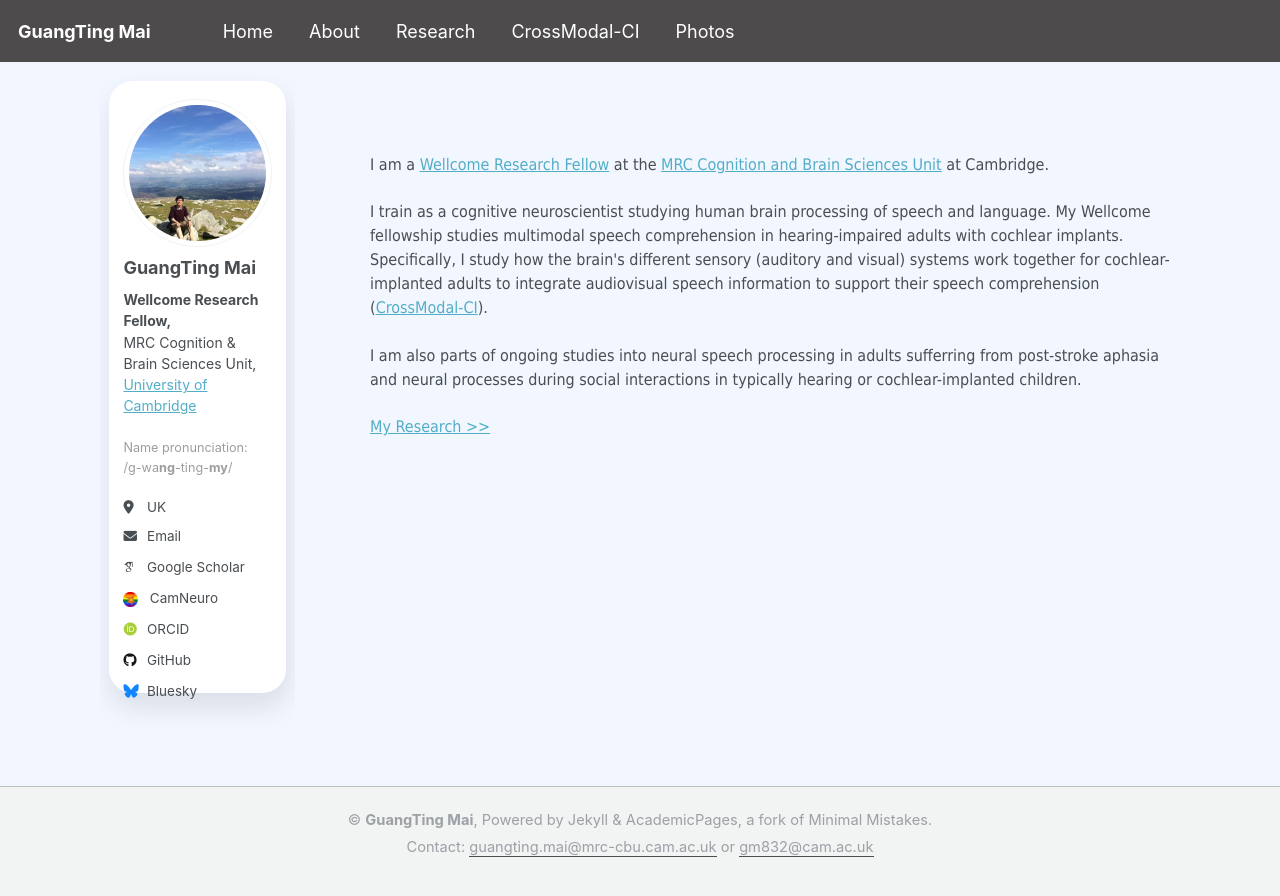
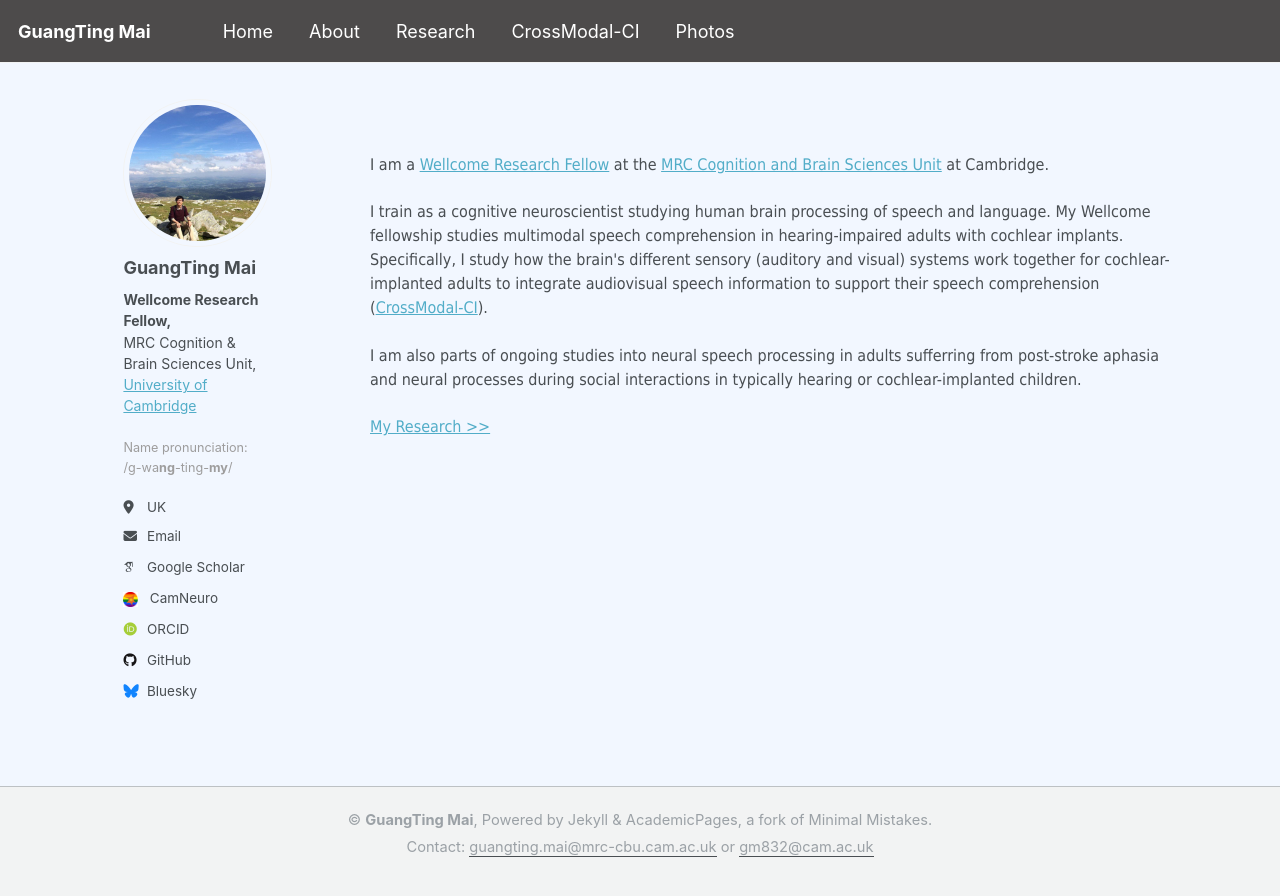
Before and after one commit to guangtingmai/guangtingmai.github.io, a Jekyll site: the page built from _pages/readme.html, in a window 1280 px wide. Shown: the top 896 px of the page. Built offline with Jekyll 4.4.1, drawn with Linux system fonts in a browser that asks for light colours; some web fonts are replaced.

Commit message:
Update custom.scss

```diff
--- a/_sass/custom.scss
+++ b/_sass/custom.scss
@@ -86,11 +86,11 @@
 
 .sidebar::before {
   content: "";
-  position: absolute;
-  top: 2.5rem;            /* Start at top of sidebar */
-  left: 0.5rem;
-  right: 0.5rem;
-  height: 34rem;     /* Adjust until it covers profile + bio + follow */
+  position: relative;
+  /*top: 2.5rem; */           /* Start at top of sidebar */
+  /* left: 0.5rem;*/
+  /* right: 0.5rem;*/
+  /* height: 34rem;  */   /* Adjust until it covers profile + bio + follow */
   background: #fff;
   border-radius: 24px;
   box-shadow: 2px 14px 28px rgba(0,0,0,0.1);
```
